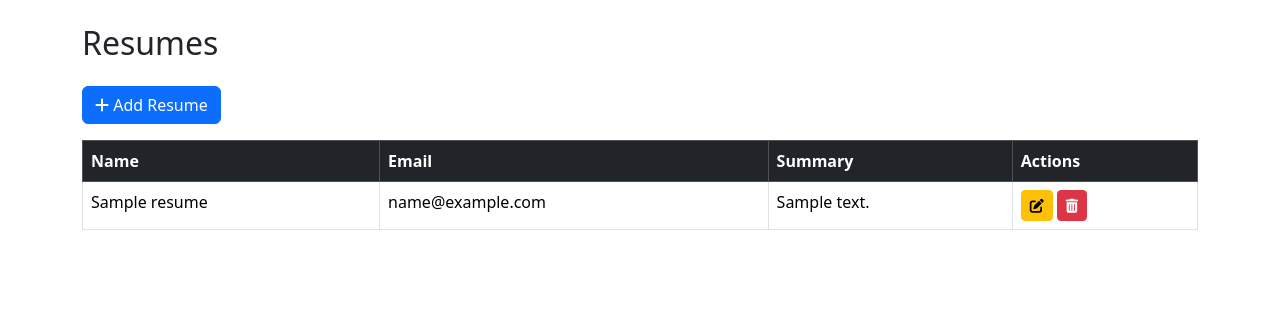
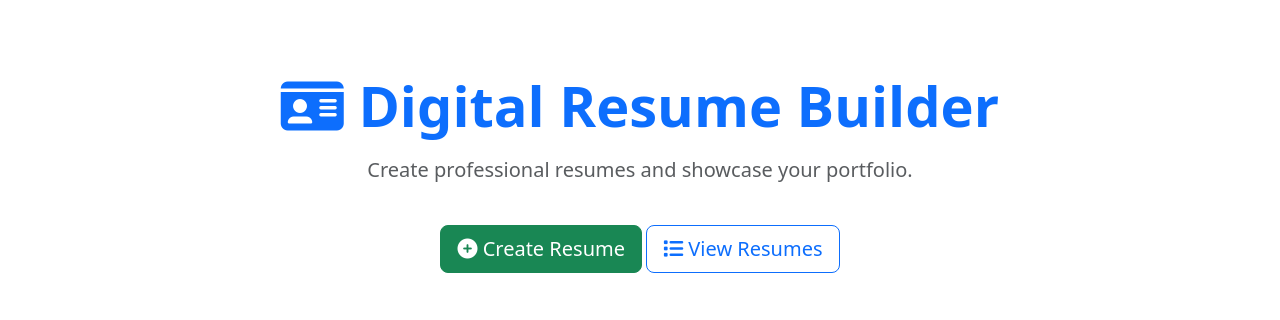
Before and after one commit to x18198988/devops_app, a Flask app: page / in a window 1280 px wide. Shown: the top 320 px of the page. Run offline with Flask 3, Linux system fonts and the light colour scheme; tables that the repository leaves empty hold one stand-in row (values such as "Sample post").

Commit message:
updated the functions and the UI

```diff
--- a/app.py
+++ b/app.py
@@ -1,24 +1,35 @@
-from flask import Flask, render_template, request, redirect, url_for, flash
+from flask import Flask, render_template, request, redirect, url_for, flash, make_response
 from flask_sqlalchemy import SQLAlchemy
+from weasyprint import HTML
 
 app = Flask(__name__)
 app.secret_key = 'secret123'
 app.config['SQLALCHEMY_DATABASE_URI'] = 'sqlite:///database.db'
 db = SQLAlchemy(app)
 
-# --- Model integrated here ---
+# Model
 class Resume(db.Model):
     id = db.Column(db.Integer, primary_key=True)
     name = db.Column(db.String(100))
     email = db.Column(db.String(120))
+    phone = db.Column(db.String(20))
+    linkedin = db.Column(db.String(200))
+    github = db.Column(db.String(200))
     summary = db.Column(db.Text)
+    skills = db.Column(db.Text)
+    experience = db.Column(db.Text)
+    education = db.Column(db.Text)
 
-# --- Create DB and tables ---
 with app.app_context():
     db.create_all()
 
-# --- Routes and Views ---
+# Routes
 @app.route('/')
+@app.route('/home')
+def home():
+    return render_template('home.html')
+
+@app.route('/resumes')
 def index():
     resumes = Resume.query.all()
     return render_template('index.html', resumes=resumes)
@@ -26,10 +37,17 @@ def index():
 @app.route('/add', methods=['GET', 'POST'])
 def add_resume():
     if request.method == 'POST':
-        name = request.form['name']
-        email = request.form['email']
-        summary = request.form['summary']
-        resume = Resume(name=name, email=email, summary=summary)
+        resume = Resume(
+            name=request.form['name'],
+            email=request.form['email'],
+            phone=request.form['phone'],
+            linkedin=request.form['linkedin'],
+            github=request.form['github'],
+            summary=request.form['summary'],
+            skills=request.form['skills'],
+            experience=request.form['experience'],
+            education=request.form['education']
+        )
         db.session.add(resume)
         db.session.commit()
         flash('Resume added successfully!', 'success')
@@ -42,7 +60,13 @@ def edit_resume(id):
     if request.method == 'POST':
         resume.name = request.form['name']
         resume.email = request.form['email']
+        resume.phone = request.form['phone']
+        resume.linkedin = request.form['linkedin']
+        resume.github = request.form['github']
         resume.summary = request.form['summary']
+        resume.skills = request.form['skills']
+        resume.experience = request.form['experience']
+        resume.education = request.form['education']
         db.session.commit()
         flash('Resume updated!', 'info')
         return redirect(url_for('index'))
@@ -56,5 +80,20 @@ def delete_resume(id):
     flash('Resume deleted!', 'danger')
     return redirect(url_for('index'))
 
+@app.route('/view/<int:id>')
+def view_resume(id):
+    resume = Resume.query.get_or_404(id)
+    return render_template('view_resume.html', resume=resume)
+
+@app.route('/download/<int:id>')
+def download_pdf(id):
+    resume = Resume.query.get_or_404(id)
+    rendered = render_template('view_resume.html', resume=resume)
+    pdf = HTML(string=rendered).write_pdf()
+    response = make_response(pdf)
+    response.headers['Content-Type'] = 'application/pdf'
+    response.headers['Content-Disposition'] = f'attachment; filename={resume.name}_resume.pdf'
+    return response
+
 if __name__ == '__main__':
     app.run(debug=True, host='0.0.0.0', port=5000)
--- a/templates/base.html
+++ b/templates/base.html
@@ -22,7 +22,6 @@
         {% endwith %}
         {% block content %}{% endblock %}
     </div>
-
     <script src="https://cdn.jsdelivr.net/npm/bootstrap@5.3.2/dist/js/bootstrap.bundle.min.js"></script>
 </body>
 </html>
--- /dev/null
+++ b/templates/home.html
@@ -0,0 +1,9 @@
+{% extends 'base.html' %}
+{% block content %}
+<div class="text-center py-5">
+    <h1 class="display-4 fw-bold text-primary"><i class="fas fa-id-card"></i> Digital Resume Builder</h1>
+    <p class="lead mt-3 text-muted">Create professional resumes and showcase your portfolio.</p>
+    <a href="{{ url_for('add_resume') }}" class="btn btn-success btn-lg mt-4"><i class="fas fa-plus-circle"></i> Create Resume</a>
+    <a href="{{ url_for('index') }}" class="btn btn-outline-primary btn-lg mt-4"><i class="fas fa-list"></i> View Resumes</a>
+</div>
+{% endblock %}
--- a/templates/index.html
+++ b/templates/index.html
@@ -1,28 +1,20 @@
 {% extends 'base.html' %}
 {% block content %}
-<h2 class="mb-4">Resumes</h2>
+<h2 class="mb-4">All Resumes</h2>
 <a href="{{ url_for('add_resume') }}" class="btn btn-primary mb-3"><i class="fas fa-plus"></i> Add Resume</a>
-<table class="table table-bordered table-hover">
-    <thead class="table-dark">
-        <tr>
-            <th>Name</th>
-            <th>Email</th>
-            <th>Summary</th>
-            <th>Actions</th>
-        </tr>
-    </thead>
-    <tbody>
-        {% for resume in resumes %}
-        <tr>
-            <td>{{ resume.name }}</td>
-            <td>{{ resume.email }}</td>
-            <td>{{ resume.summary }}</td>
-            <td>
-                <a href="{{ url_for('edit_resume', id=resume.id) }}" class="btn btn-warning btn-sm"><i class="fas fa-edit"></i></a>
-                <a href="{{ url_for('delete_resume', id=resume.id) }}" class="btn btn-danger btn-sm"><i class="fas fa-trash-alt"></i></a>
-            </td>
-        </tr>
-        {% endfor %}
-    </tbody>
-</table>
+<div class="row">
+    {% for resume in resumes %}
+    <div class="col-md-4 mb-4">
+        <div class="card shadow h-100">
+            <div class="card-body">
+                <h5 class="card-title">{{ resume.name }}</h5>
+                <p class="text-muted">{{ resume.summary[:100] }}...</p>
+                <a href="{{ url_for('view_resume', id=resume.id) }}" class="btn btn-info btn-sm"><i class="fas fa-eye"></i> View</a>
+                <a href="{{ url_for('edit_resume', id=resume.id) }}" class="btn btn-warning btn-sm"><i class="fas fa-edit"></i> Edit</a>
+                <a href="{{ url_for('delete_resume', id=resume.id) }}" class="btn btn-danger btn-sm"><i class="fas fa-trash-alt"></i> Delete</a>
+            </div>
+        </div>
+    </div>
+    {% endfor %}
+</div>
 {% endblock %}
```
Also changed, not shown: templates/resume_form.html (+9 -12 lines), templates/view_resume.html (added, +15 -0 lines).
